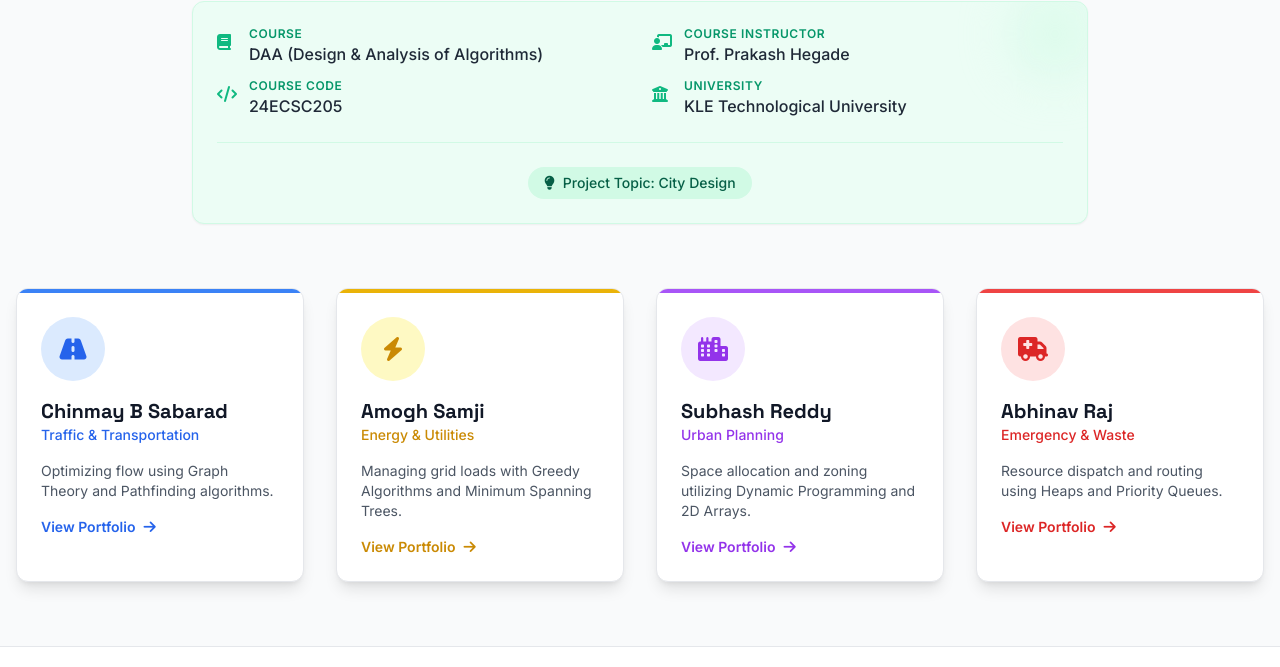
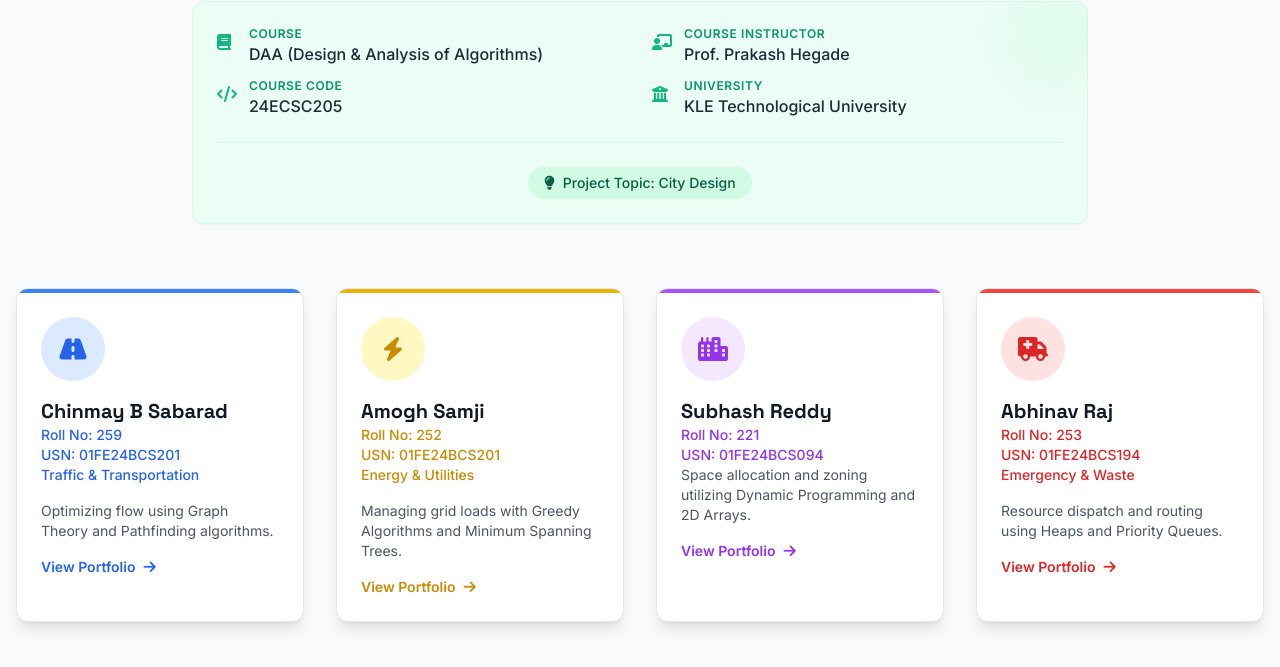
Before and after one commit to chinmay-workdesign/Project-Swarna-Nagar-Trial, a plain HTML site: page index.html in a window 1280 px wide. Shown: the part 775-1442 px from the top of the page. Drawn offline with nearby package versions, Linux system fonts and the light colour scheme.

Commit message:
Added USN & Roll No.

```diff
--- a/index.html
+++ b/index.html
@@ -244,6 +244,8 @@
                                 <i class="fa-solid fa-road text-2xl"></i>
                             </div>
                             <h3 class="text-xl font-bold text-gray-900 dark:text-white">Chinmay B Sabarad</h3>
+                            <p class="text-blue-600 dark:text-blue-400 font-medium text-sm">Roll No: 259</p>
+                            <p class="text-blue-600 dark:text-blue-400 font-medium text-sm">USN: 01FE24BCS201</p>
                             <p class="text-blue-600 dark:text-blue-400 font-medium text-sm mb-4">Traffic & Transportation</p>
                             <p class="text-gray-600 dark:text-gray-400 text-sm">Optimizing flow using Graph Theory and Pathfinding algorithms.</p>
                             <div class="mt-4 text-blue-600 dark:text-blue-400 font-semibold text-sm flex items-center">
@@ -260,6 +262,8 @@
                                 <i class="fa-solid fa-bolt text-2xl"></i>
                             </div>
                             <h3 class="text-xl font-bold text-gray-900 dark:text-white">Amogh Samji</h3>
+                            <p class="text-yellow-600 dark:text-yellow-400 font-medium text-sm">Roll No: 252</p>
+                            <p class="text-yellow-600 dark:text-yellow-400 font-medium text-sm">USN: 01FE24BCS201</p>
                             <p class="text-yellow-600 dark:text-yellow-400 font-medium text-sm mb-4">Energy & Utilities</p>
                             <p class="text-gray-600 dark:text-gray-400 text-sm">Managing grid loads with Greedy Algorithms and Minimum Spanning Trees.</p>
                             <div class="mt-4 text-yellow-600 dark:text-yellow-400 font-semibold text-sm flex items-center">
@@ -276,7 +280,8 @@
                                 <i class="fa-solid fa-city text-2xl"></i>
                             </div>
                             <h3 class="text-xl font-bold text-gray-900 dark:text-white">Subhash Reddy</h3>
-                            <p class="text-purple-600 dark:text-purple-400 font-medium text-sm mb-4">Urban Planning</p>
+                            <p class="text-purple-600 dark:text-purple-400 font-medium text-sm">Roll No: 221</p>
+                            <p class="text-purple-600 dark:text-purple-400 font-medium text-sm">USN: 01FE24BCS094</p>
                             <p class="text-gray-600 dark:text-gray-400 text-sm">Space allocation and zoning utilizing Dynamic Programming and 2D Arrays.</p>
                             <div class="mt-4 text-purple-600 dark:text-purple-400 font-semibold text-sm flex items-center">
                                 View Portfolio <i class="fa-solid fa-arrow-right ml-2"></i>
@@ -292,6 +297,8 @@
                                 <i class="fa-solid fa-truck-medical text-2xl"></i>
                             </div>
                             <h3 class="text-xl font-bold text-gray-900 dark:text-white">Abhinav Raj</h3>
+                            <p class="text-red-600 dark:text-red-400 font-medium text-sm">Roll No: 253</p>
+                            <p class="text-red-600 dark:text-red-400 font-medium text-sm">USN: 01FE24BCS194</p>
                             <p class="text-red-600 dark:text-red-400 font-medium text-sm mb-4">Emergency & Waste</p>
                             <p class="text-gray-600 dark:text-gray-400 text-sm">Resource dispatch and routing using Heaps and Priority Queues.</p>
                             <div class="mt-4 text-red-600 dark:text-red-400 font-semibold text-sm flex items-center">
```
